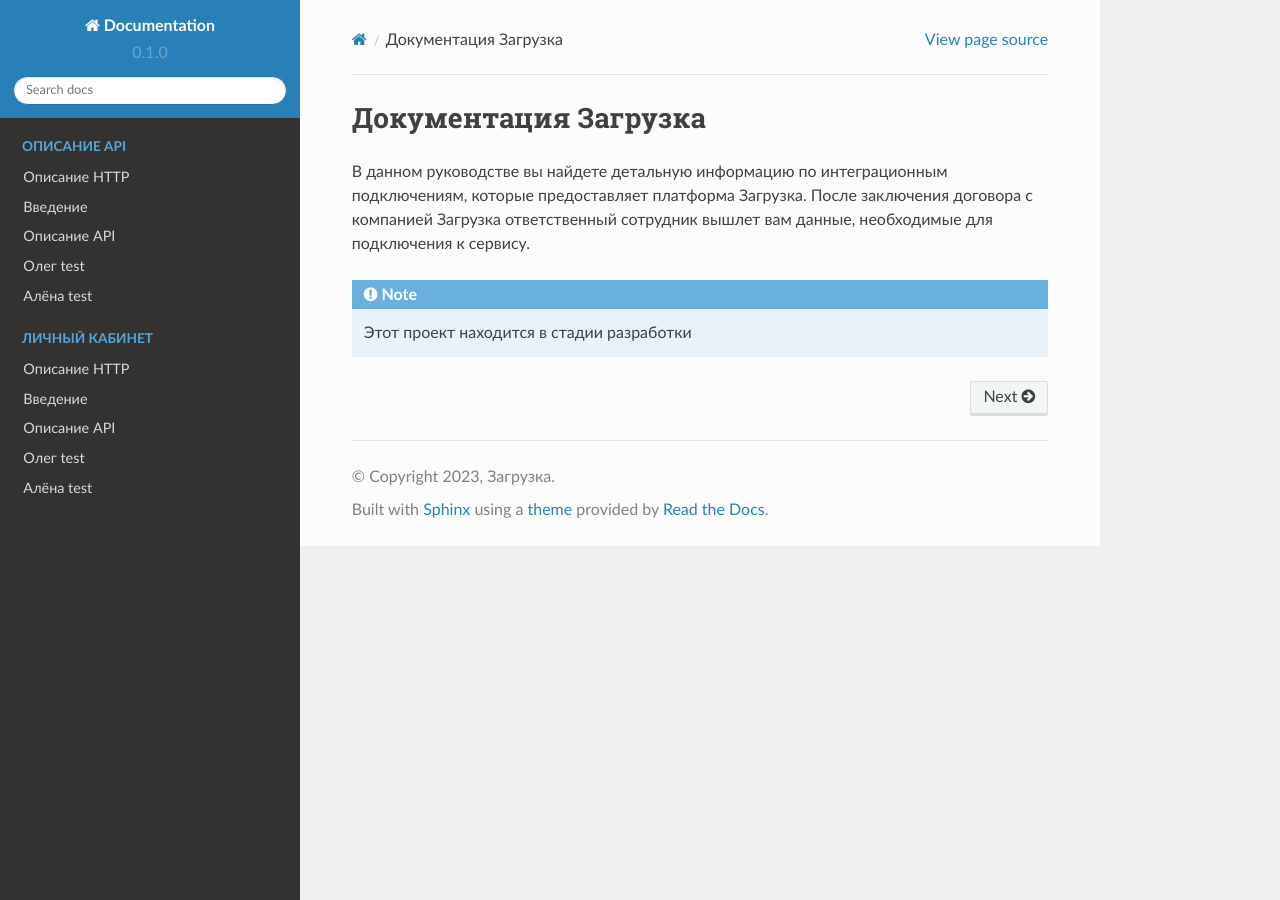
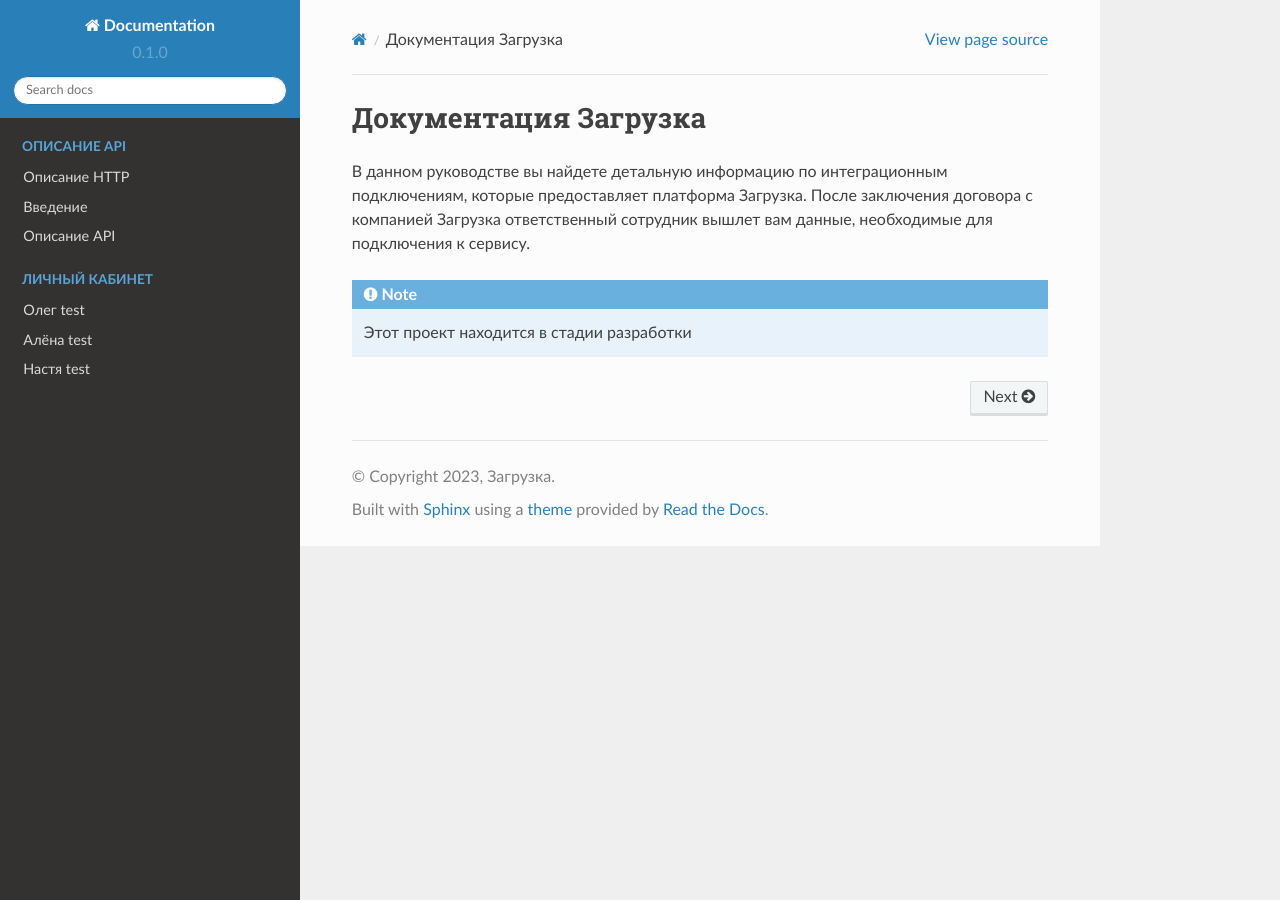
Before and after one commit to omikhaleva/test1, a Sphinx documentation site: the page built from docs/source/index.rst, in a window 1280 px wide. Built offline with Sphinx 7.4.7 and the Read the Docs theme 2.0.0, drawn with Linux system fonts in a browser that asks for light colours.

Commit message:
Update index.rst

```diff
--- a/docs/source/index.rst
+++ b/docs/source/index.rst
@@ -17,16 +17,13 @@
    http
    usage
    api
-   oleg
-   alena
+
 
 .. toctree::
    :maxdepth: 3
    :caption: Личный кабинет
    :hidden:
 
-   http
-   usage
-   api
    oleg
    alena
+   nastya
```
